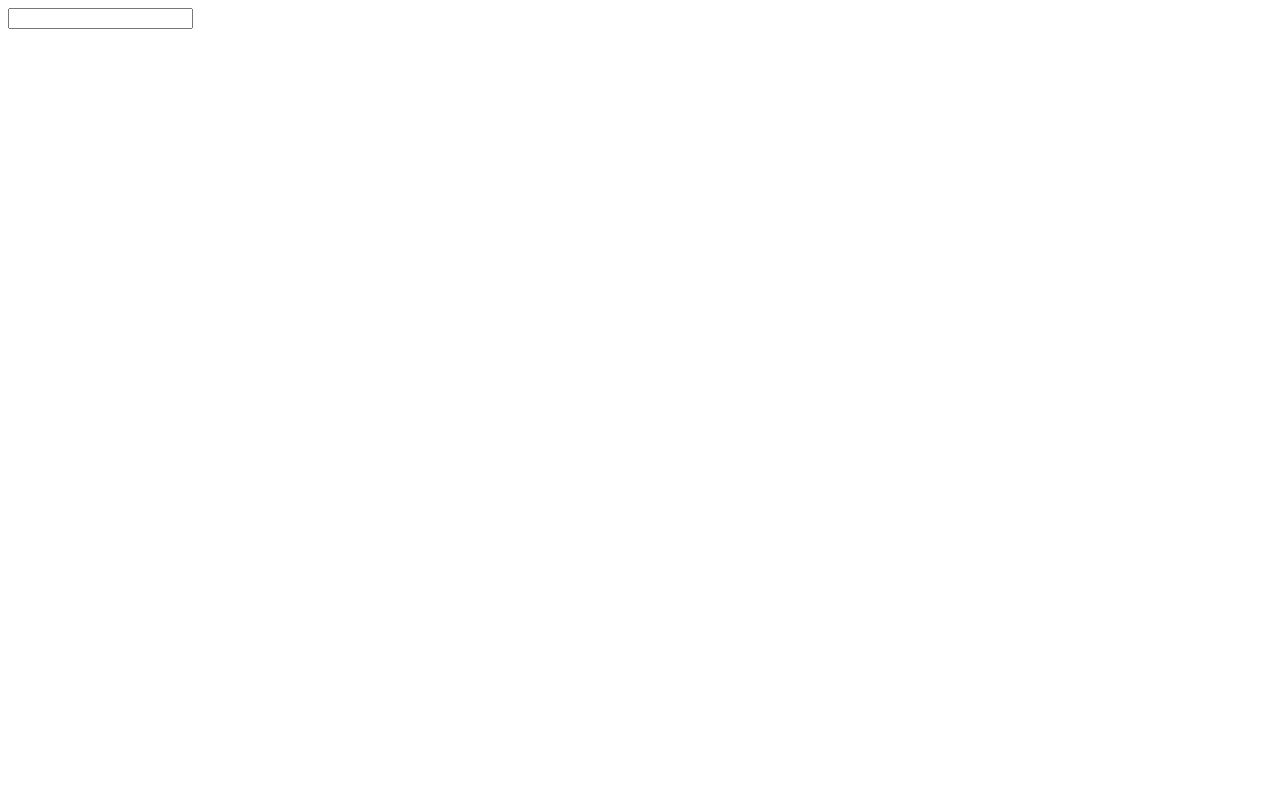
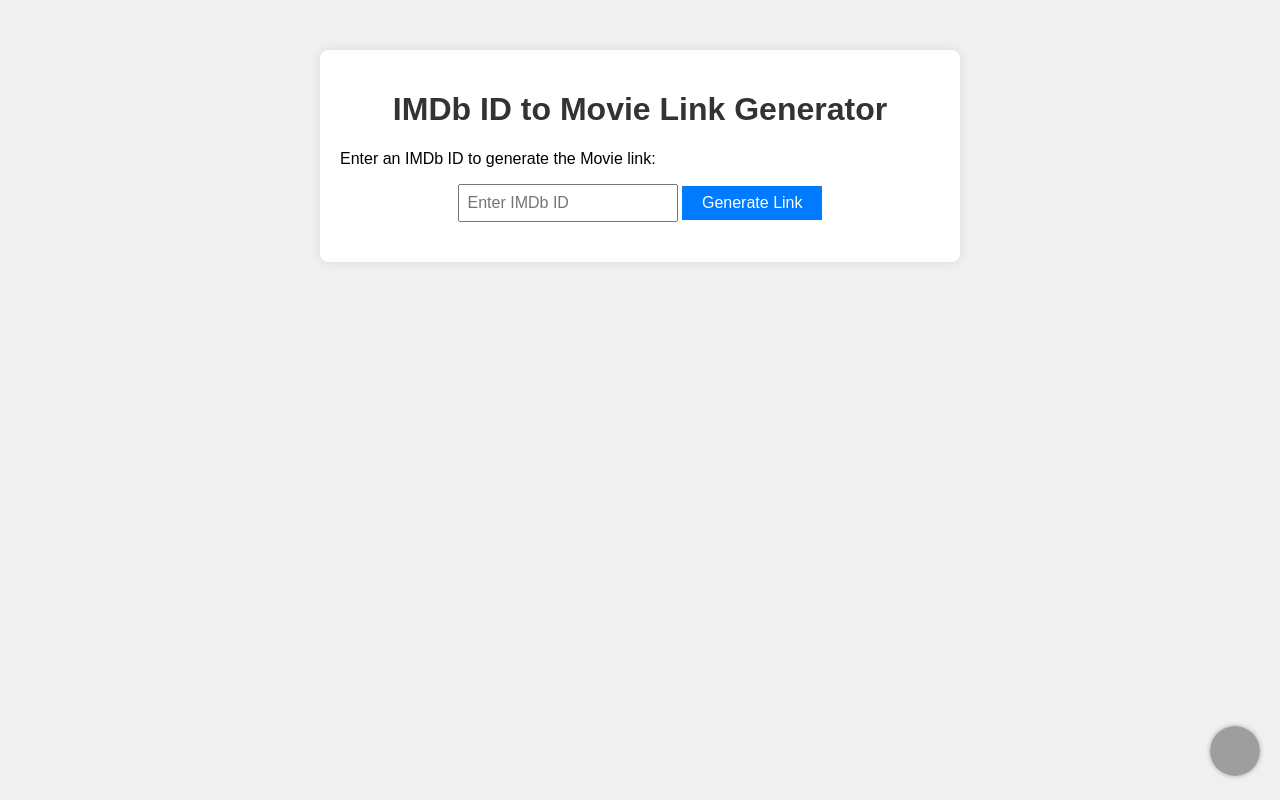
Before and after one commit to Sp4ghettiMast3r/Movie-Link-Generator, a plain HTML site: page index.html in a window 1280 px wide. Drawn offline with Linux system fonts and the light colour scheme; grey boxes are pictures that could not be loaded.

Commit message:
Update index.html

```diff
--- a/index.html
+++ b/index.html
@@ -1,11 +1,109 @@
-<!doctype html>
-  <html>
-    <head>
+<!DOCTYPE html>
+<html lang="en">
+<head>
+    <meta charset="UTF-8">
+    <meta name="viewport" content="width=device-width, initial-scale=1.0">
+    <title>IMDb ID to VidSrc Link Generator</title>
+    <style>
+        body {
+            font-family: Arial, sans-serif;
+            margin: 0;
+            padding: 0;
+            background-color: #f0f0f0;
+        }
 
-    </head>
-	<div id="Form">
-	<form>
-		<input type="text" id="movieid">
-	</form>
-	</div>
+        .container {
+            max-width: 600px;
+            margin: 50px auto;
+            background-color: #fff;
+            padding: 20px;
+            border-radius: 8px;
+            box-shadow: 0 0 10px rgba(0, 0, 0, 0.1);
+        }
+
+        h1 {
+            text-align: center;
+            color: #333;
+        }
+
+        form {
+            text-align: center;
+            margin-bottom: 20px;
+        }
+
+        input[type="text"] {
+            padding: 8px;
+            width: 200px;
+            font-size: 16px;
+        }
+
+        button {
+            padding: 8px 20px;
+            background-color: #007bff;
+            color: #fff;
+            border: none;
+            cursor: pointer;
+            font-size: 16px;
+        }
+
+        button:hover {
+            background-color: #0056b3;
+        }
+
+        #outputContainer {
+            margin-top: 20px;
+            display: none;
+        }
+
+        .discord-link {
+            position: fixed;
+            bottom: 20px;
+            right: 20px;
+        }
+
+        .discord-link img {
+            width: 50px;
+            height: 50px;
+            border-radius: 50%;
+            box-shadow: 0 0 5px rgba(0, 0, 0, 0.3);
+        }
+    </style>
+</head>
+<body>
+    <div class="container">
+        <h1>IMDb ID to Movie Link Generator</h1>
+        <p>Enter an IMDb ID to generate the Movie link:</p>
+        <form id="imdbForm">
+            <input type="text" id="imdbIdInput" placeholder="Enter IMDb ID">
+            <button type="submit">Generate Link</button>
+        </form>
+        <div id="outputContainer">
+            <p>Generated Movie Link:</p>
+            <p id="generatedLink"></p>
+        </div>
+    </div>
+
+    <a id="discordButton" href="https://discord.gg/uE6D4qgubH" target="_blank" class="discord-link" style="display: none;">
+        <img id="discordIcon" src="https://static-00.iconduck.com/assets.00/discord-icon-2048x2048-o5mluhz2.png" alt="Discord Icon">
+    </a>
+
+    <script>
+        document.addEventListener('DOMContentLoaded', function() {
+            var discordButton = document.getElementById('discordButton');
+            if (discordButton) {
+                discordButton.style.display = 'block';
+            }
+        });
+
+        document.getElementById('imdbForm').addEventListener('submit', function(event) {
+            event.preventDefault();
+            var imdbId = document.getElementById('imdbIdInput').value.trim();
+            if (imdbId) {
+                var vidSrcLink = 'https://vidsrc.to/embed/movie/' + imdbId;
+                document.getElementById('generatedLink').innerHTML = '<a href="' + vidSrcLink + '" target="_blank">' + vidSrcLink + '</a>';
+                document.getElementById('outputContainer').style.display = 'block';
+            }
+        });
+    </script>
+</body>
 </html>
```
